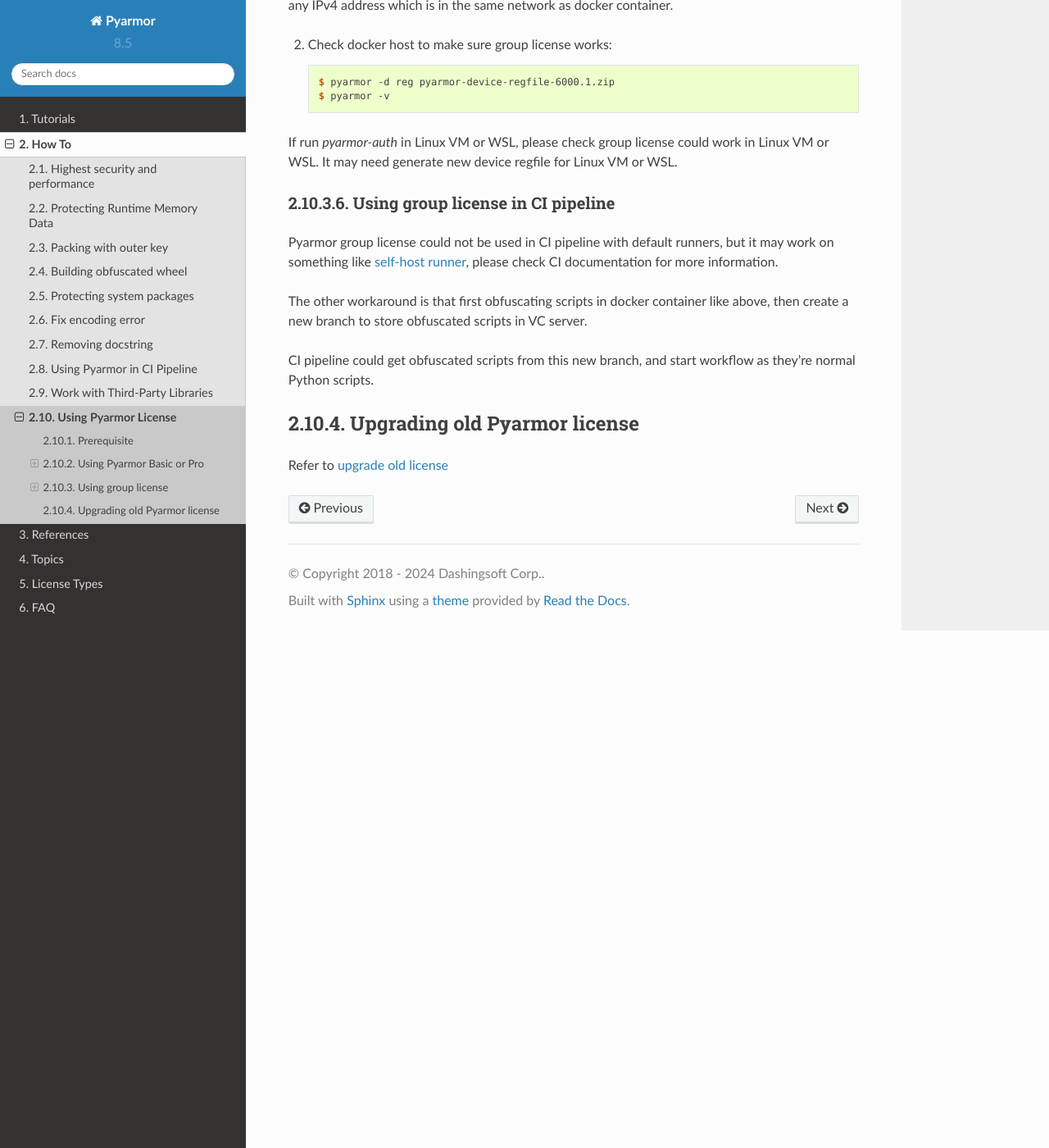
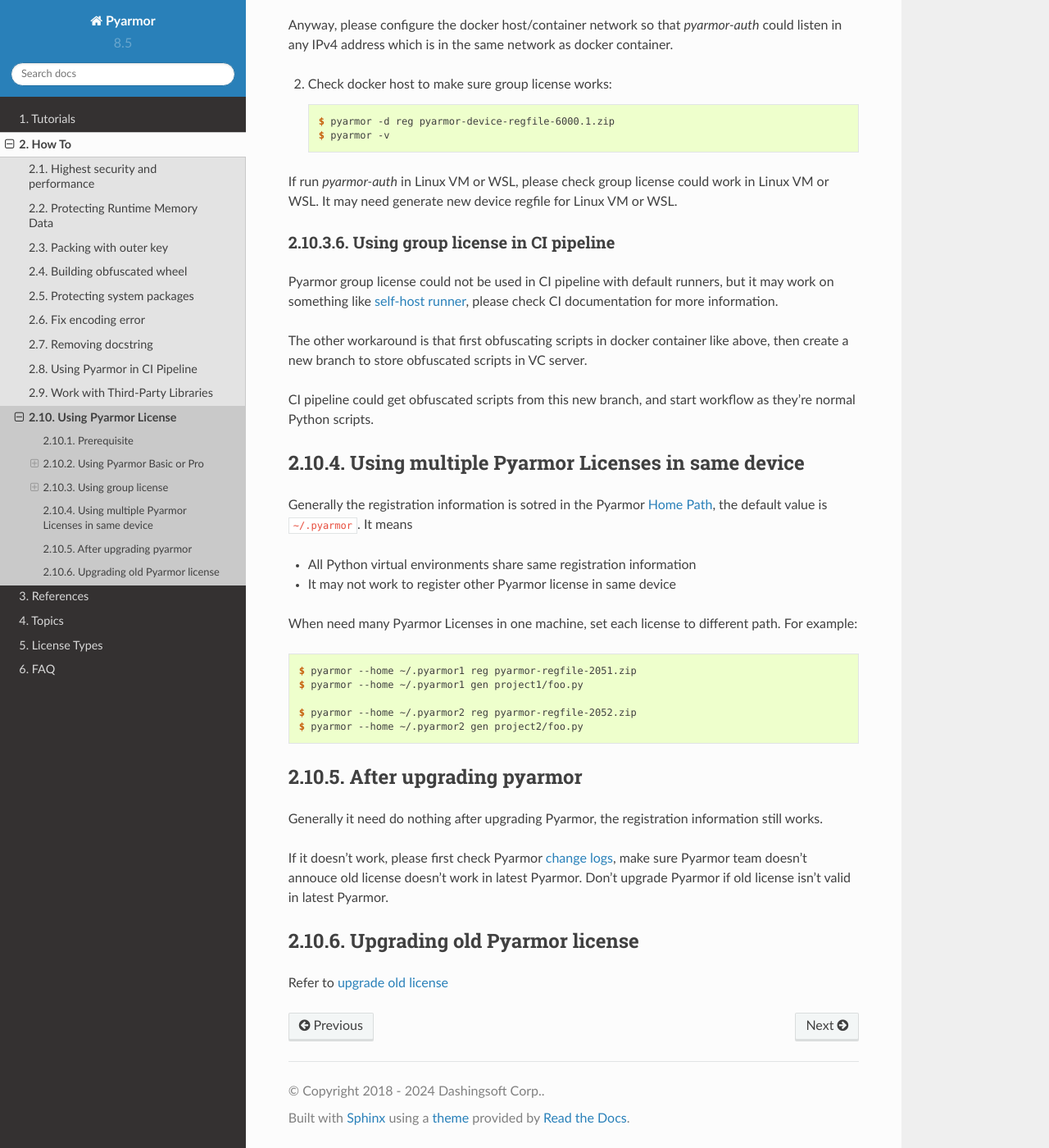
Before and after one commit to dashingsoft/pyarmor, a Sphinx documentation site: the page built from docs/how-to/register.rst, in a window 1280 px wide and 1400 px high, scrolled down 10059 px. Shown: the whole window at 82% size. Built offline with Sphinx 7.4.7 and the Read the Docs theme 2.0.0, drawn with Linux system fonts in a browser that asks for light colours; some of the changed text lies outside the part shown.

Commit message:
Doc multiple licenses in one machine Add note for upgrading Pyarmor

```diff
--- a/docs/how-to/register.rst
+++ b/docs/how-to/register.rst
@@ -387,6 +387,31 @@
 
 __ https://docs.github.com/en/actions/hosting-your-own-runners/managing-self-hosted-runners/about-self-hosted-runners
 
+Using multiple Pyarmor Licenses in same device
+==============================================
+
+Generally the registration information is sotred in the Pyarmor :term:`Home Path`, the default value is :file:`~/.pyarmor`. It means
+
+- All Python virtual environments share same registration information
+- It may not work to register other Pyarmor license in same device
+
+When need many Pyarmor Licenses in one machine, set each license to different path. For example::
+
+    $ pyarmor --home ~/.pyarmor1 reg pyarmor-regfile-2051.zip
+    $ pyarmor --home ~/.pyarmor1 gen project1/foo.py
+
+    $ pyarmor --home ~/.pyarmor2 reg pyarmor-regfile-2052.zip
+    $ pyarmor --home ~/.pyarmor2 gen project2/foo.py
+
+After upgrading pyarmor
+=======================
+
+Generally it need do nothing after upgrading Pyarmor, the registration information still works.
+
+If it doesn't work, please first check Pyarmor `change logs`__, make sure Pyarmor team doesn't annouce old license doesn't work in latest Pyarmor. Don't upgrade Pyarmor if old license isn't valid in latest Pyarmor.
+
+__ https://github.com/dashingsoft/pyarmor/releases
+
 Upgrading old Pyarmor license
 =============================
 
```
